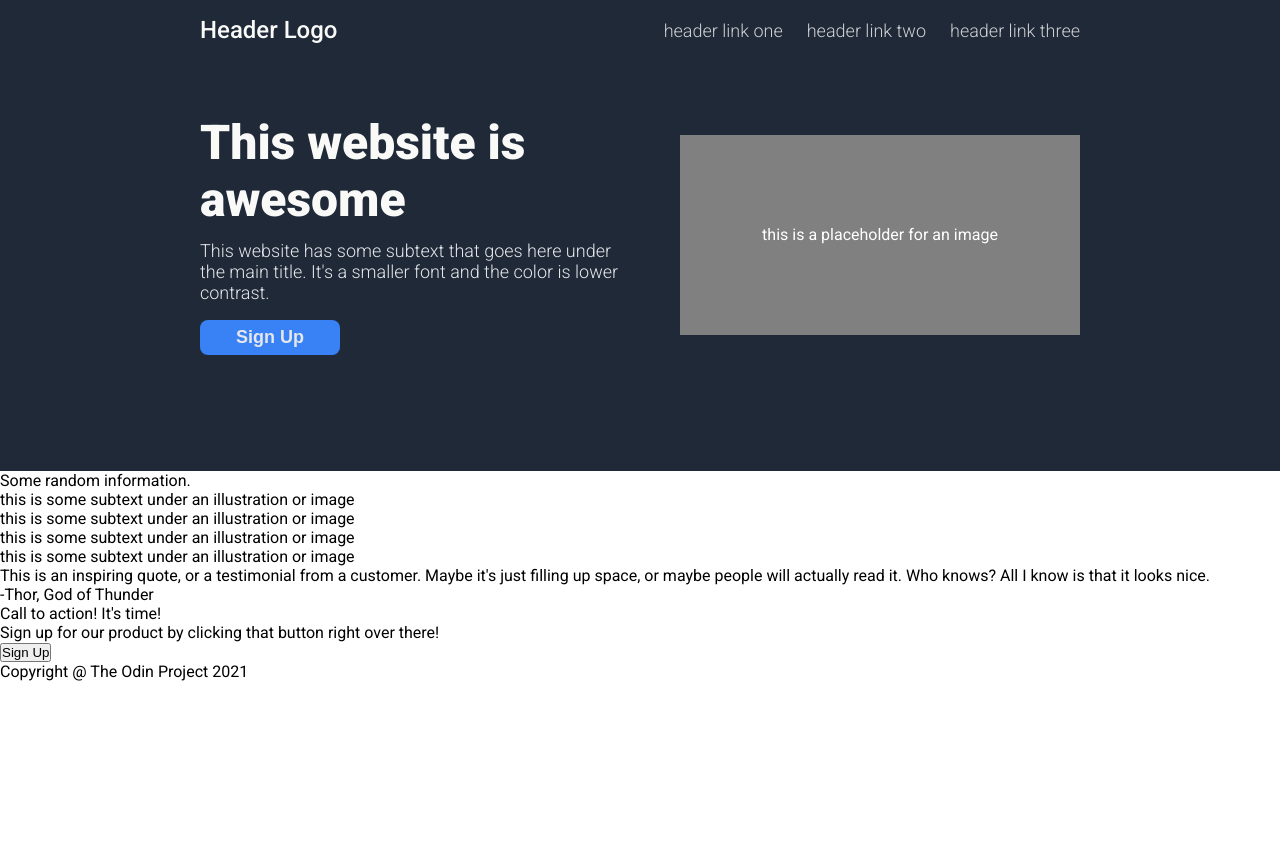
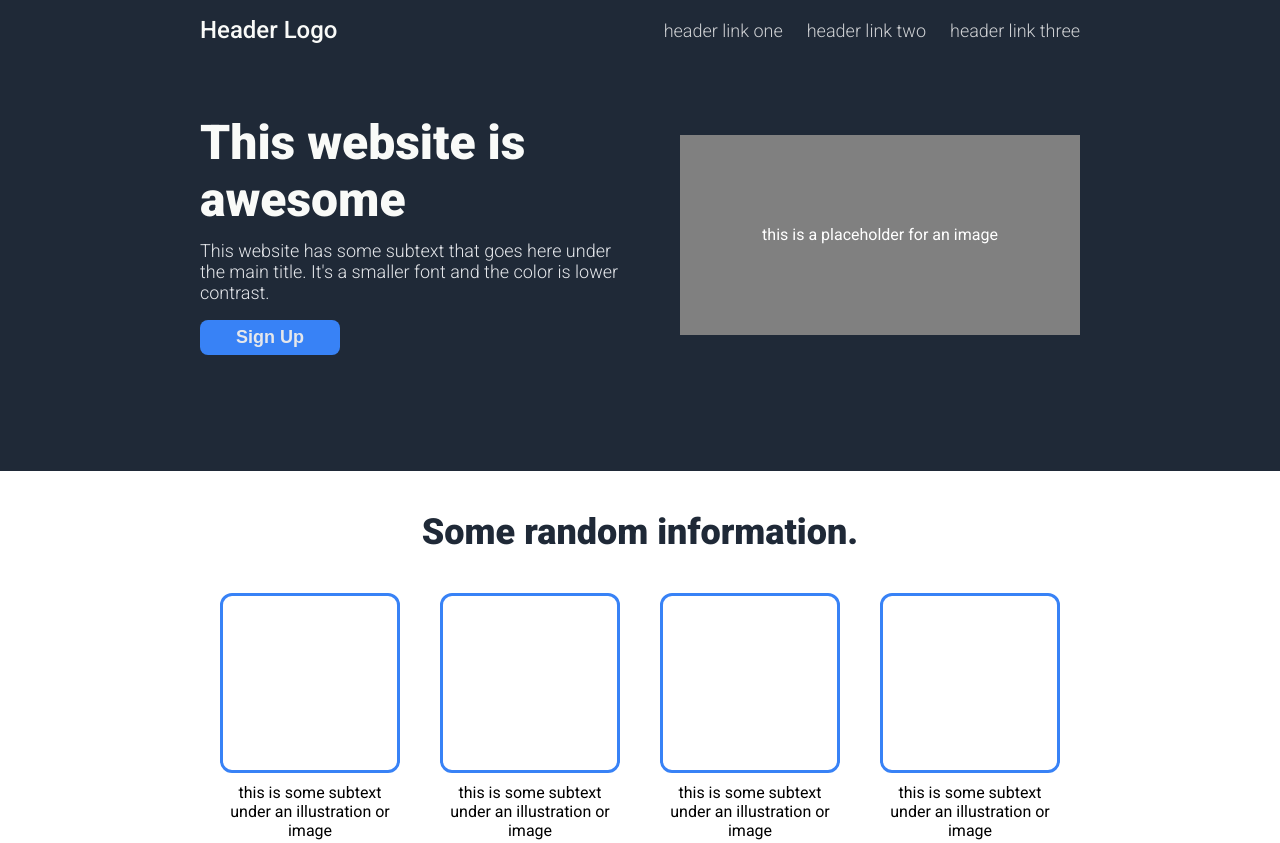
Before and after one commit to kralltaylor/odin-landing-page, a plain HTML site: page index.html in a window 1280 px wide. Shown: the top 843 px of the page. Before the commit the page ends 800 px from the top, so only its background shows below. Drawn offline with Linux system fonts and the light colour scheme.

Commit message:
Stylize information section

```diff
--- a/styles.css
+++ b/styles.css
@@ -163,3 +163,43 @@ body {
     align-items: center;
     justify-content: center;
 }
+
+.information {
+    display: flex;
+    flex-direction: column;
+    align-items: center;
+    padding: 40px 200px;
+    margin-bottom: 80px;
+}
+
+.info-headline {
+    font-size: 36px;
+    font-weight: 900;
+    color: #1f2937;
+    text-align: center;
+    padding-bottom: 40px;
+}
+
+.info-container {
+    display: flex;
+    flex-wrap: wrap;
+    gap: 40px;
+    justify-content: space-around;
+}
+
+.info {
+    width: 180px;
+    flex-shrink: 0;
+}
+
+.info-image {
+    width: 180px;
+    height: 180px;
+    border: 3px solid #3882f6;
+    border-radius: 12px;
+    margin-bottom: 10px;
+}
+
+.info-text {
+    text-align: center;
+}
```
